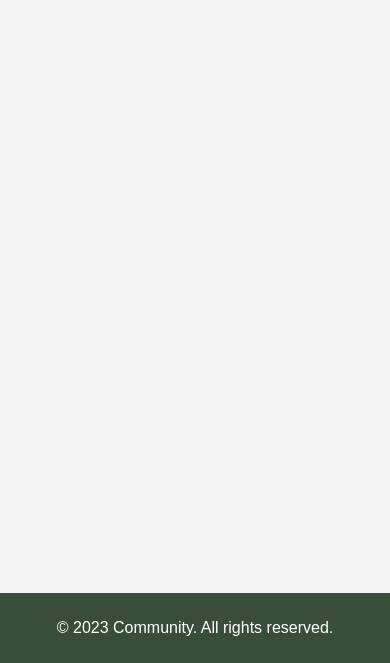
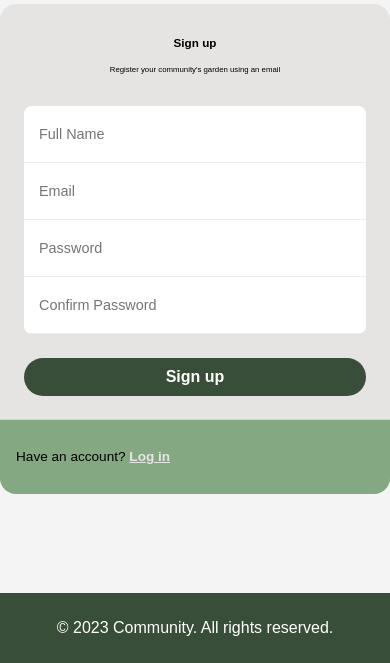
Before and after one commit to jlinares12/CPSC362-Project, a Flask app: page /register in a window 390 px wide; the page is wider, and only the part inside the window is pictured. Shown: the part 181-844 px from the top of that part. Run offline with Flask 3, Linux system fonts and the light colour scheme.

Commit message:
in the base.html file i added a div to wrap the nav bar and also added a div to wrap the footer. The base.css file was updated so that the styling would be added to the updated base.html file. I created the ui for the registration page which included updating the register_page.html file and  the creation of a registration.css file. Next thing to do is figure out how to make the size of the registration form be responsive to the size of the viewport

```diff
--- a/static/css/base.css
+++ b/static/css/base.css
@@ -19,6 +19,8 @@ nav {
     justify-content: center;
     background-color: #ffffff;
     width: 100%;
+    border-bottom-right-radius: 10px;
+    border-bottom-left-radius: 10px;
 }
 nav a {
     color: black;
@@ -27,8 +29,8 @@ nav a {
     font-weight: bold;
     font-size: min(2vw, 20px);
     padding: 10px 15px;
-    border-bottom-left-radius: 10px;
-    border-bottom-right-radius: 10px;
+    border-bottom-left-radius: inherit;
+    border-bottom-right-radius: inherit;
     transition: background-color 0.3s ease, color 0.3s ease;
 }
 nav a:hover {
@@ -39,7 +41,7 @@ nav a.active {
     color: white;
     margin-top: -2px;
 }
-footer {
+.footer {
     background-color: #394e38;
     color: white;
     text-align: center;
--- /dev/null
+++ b/static/css/registration.css
@@ -0,0 +1,83 @@
+/* From Uiverse.io by alexruix */
+.form-box {
+    margin-top: 1vw;
+    max-width: 400px;
+    background: #e6e3e3;
+    overflow:hidden;
+    border-radius: 16px;
+    color: #010101;
+  }
+
+  .form {
+    position: relative;
+    display: flex;
+    flex-direction: column;
+    padding: 32px 24px 24px;
+    gap: 16px;
+    text-align: center;
+  }
+
+  /*Form text*/
+  .title {
+    font-weight: bold;
+    font-size: min(3vw, 25px);
+  }
+
+  .subtitle {
+    font-size: min(2vw, 15px);
+  }
+
+  /*Inputs box*/
+  .form-container {
+    overflow: hidden;
+    border-radius: 8px;
+    background-color: #fff;
+    margin: 1rem 0 .5rem;
+    width: 100%;
+  }
+
+  .input {
+    background: none;
+    border: 0;
+    outline: 0;
+    height: 40px;
+    width: 100%;
+    border-bottom: 1px solid #eee;
+    font-size: .9rem;
+    padding: 8px 15px;
+  }
+
+  .form-section {
+    padding: 16px;
+    font-size: .85rem;
+    background-color: #84a881;
+    box-shadow: rgb(0 0 0 / 8%) 0 -1px;
+  }
+
+  .form-section a {
+    font-weight: bold;
+    color: rgb(231, 229, 229);
+    transition: color .3s ease;
+  }
+
+  .form-section a:hover {
+    color:white;
+    text-decoration: underline;
+  }
+
+  /*Button*/
+  .form button {
+    background-color: #394e38;
+    color: #fff;
+    border: 0;
+    border-radius: 24px;
+    padding: 10px 16px;
+    font-size: 1rem;
+    font-weight: 600;
+    cursor: pointer;
+    transition: background-color .3s ease;
+  }
+
+  .form button:hover {
+    background-color: #455e44;
+  }
--- a/templates/base.html
+++ b/templates/base.html
@@ -16,6 +16,7 @@
         <h1>Community</h1>
         <p>Local Needs, Local Solutions</p>
     </header>
+    <div class="nav-box">
         <nav>
             <a href="{{ url_for('home_page')}}">Home</a>
             <a href="{{ url_for('resources_page')}}">Resources</a>
@@ -25,11 +26,14 @@
             <a href="{{ url_for('login_page')}}">Login</a>
             <a href="{{ url_for('register_page')}}">Register</a>
         </nav>
+    </div>
     <script src="{{ url_for('static', filename='js/navSelector.js') }}"></script>
     {% block content %}
     {% endblock %}
+    <div class="footer">
         <footer>
             <p>&copy; 2023 Community. All rights reserved.</p>
         </footer>
+    </div>
 </body>
 </html>
--- a/templates/register_page.html
+++ b/templates/register_page.html
@@ -1 +1,23 @@
 {% extends 'base.html' %}
+{% block style %}
+    {{super()}}
+    <link rel="stylesheet" href="{{url_for('static',filename='css/registration.css')}}">
+{% endblock %}
+{% block content %}
+<div class="form-box">
+    <form class="form">
+        <span class="title">Sign up</span>
+        <span class="subtitle">Register your community's garden using an email</span>
+        <div class="form-container">
+            <input type="text" class="input" placeholder="Full Name"required>
+            <input type="email" class="input" placeholder="Email"required>
+            <input type="password" class="input" placeholder="Password"required>
+            <input type="password" class="input" placeholder="Confirm Password"required>
+        </div>
+        <button>Sign up</button>
+    </form>
+    <div class="form-section">
+      <p>Have an account? <a href="{{url_for('login_page')}}">Log in</a> </p>
+    </div>
+</div>
+{% endblock %}
```
Lines whose indentation alone changed are shown as unchanged.
